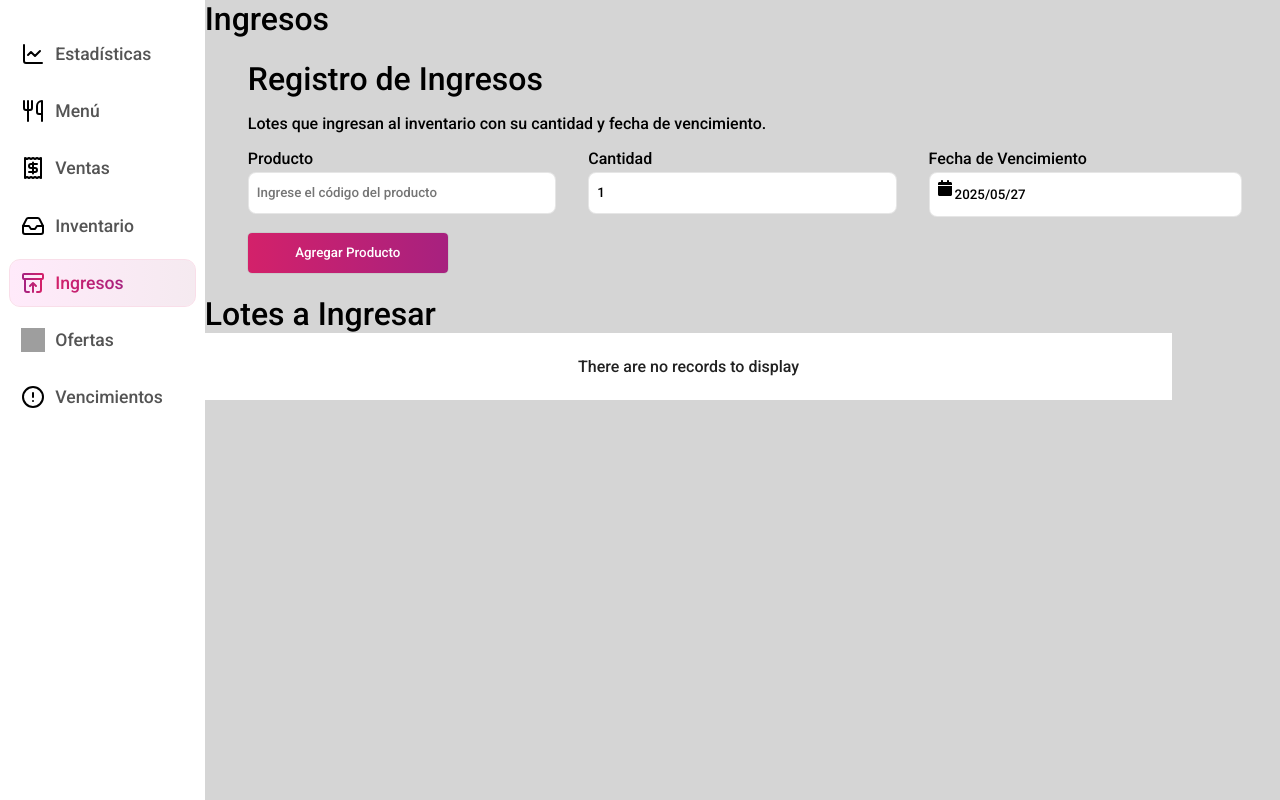
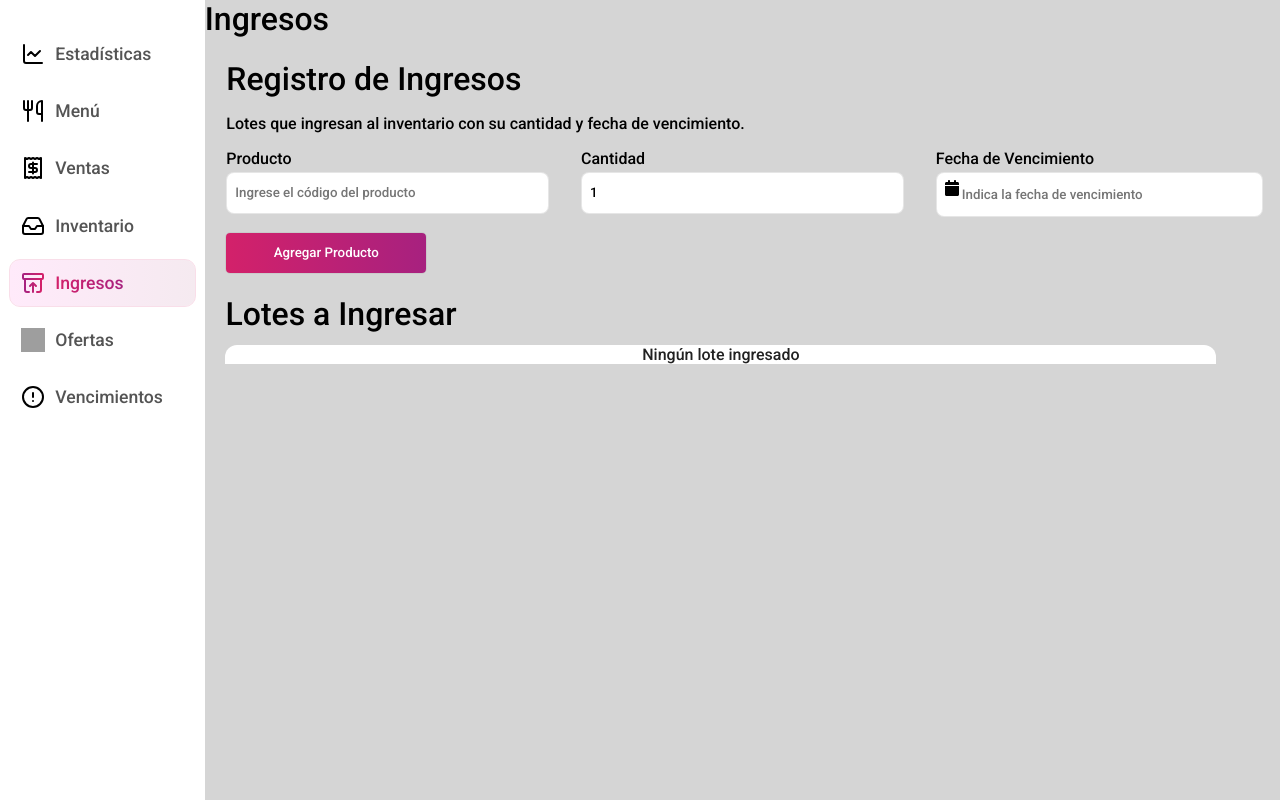
Before and after one commit to EricWithC04/stock-sales-front, a React (Vite) app: page / in a window 1280 px wide. Both pictures are taken after a click on the element "Ingresos". Built offline with nearby package versions, Linux system fonts and the light colour scheme; grey boxes are pictures that could not be loaded.

Commit message:
feat: product entry page some styles and validate

```diff
--- a/src/components/productsEntryForm/ProductsEntryForm.module.css
+++ b/src/components/productsEntryForm/ProductsEntryForm.module.css
@@ -1,7 +1,7 @@
 .products-entry-form {
     display: flex;
     flex-direction: column;
-    padding: 2% 4%;
+    padding: 2%;
     gap: 1rem;
 }
 
--- a/src/components/productsEntryForm/ProductsEntryForm.tsx
+++ b/src/components/productsEntryForm/ProductsEntryForm.tsx
@@ -63,14 +63,10 @@ export const ProductsEntryForm = ({ entryProducts, openModal }: Props) => {
     const validateFormErrors = (data: LotData) => {
         const currentErrors = { product: "", quantity: "", expiresDate: "" }
 
-        if (!data.product) currentErrors.product = "Debes colocar el codigo del producto"
+        if (data.product.length === 0) currentErrors.product = "Debes colocar el codigo del producto"
         if (!data.quantity) currentErrors.quantity = "Debes colocar la cantidad"
         else if (data.quantity <= 0) currentErrors.quantity = "La cantidad debe ser mayor a 0"
-        if (!data.expiresDate) {
-            currentErrors.expiresDate = "El campo es requerido"
-            console.log(data.expiresDate);
-
-        }
+        if (!data.expiresDate) currentErrors.expiresDate = "El campo es requerido"
         else {
             const today = new Date()
             today.setHours(0, 0, 0, 0)
@@ -84,6 +80,7 @@ export const ProductsEntryForm = ({ entryProducts, openModal }: Props) => {
         }
 
         setErrors(currentErrors)
+        return currentErrors
     }
 
     const handleChange = (e: React.ChangeEvent<HTMLInputElement>) => {
@@ -110,12 +107,14 @@ export const ProductsEntryForm = ({ entryProducts, openModal }: Props) => {
             expiresDate: lotData.expiresDate
         }
 
-        if (validateIdExists(entryProduct.id)) {
+        if (validateIdExists(entryProduct.id) || lotData.product.length === 0) {
             setErrorsActive(true)
-            if (!errors.product.length && !errors.quantity.length && !errors.expiresDate.length) {
+            const currentErrors = validateFormErrors(lotData)
+            if (!currentErrors.product.length && !currentErrors.quantity.length && !currentErrors.expiresDate.length) {
                 entryProducts(entryProduct)
                 uploadNewLot({ ...entryProduct, id: Date.now(), productId: entryProduct.id })
 
+                setErrorsActive(false)
                 setLotData({
                     product: "",
                     quantity: 1,
@@ -139,6 +138,7 @@ export const ProductsEntryForm = ({ entryProducts, openModal }: Props) => {
                         type="text"
                         onChange={handleChange}
                         value={lotData.product}
+                        autoComplete="off"
                         placeholder="Ingrese el código del producto"
                     />
                     { errorsActive && errors.product.length ? <span className={styles["error"]}>{errors.product}</span> : null }
@@ -194,7 +194,8 @@ export const ProductsEntryForm = ({ entryProducts, openModal }: Props) => {
                         )}
                         name="expiresDate"
                         showYearDropdown
-                        selected={new Date()}
+                        selected={undefined}
+                        autoComplete="off"
                         minDate={new Date()}
                         value={lotData.expiresDate === null ? undefined : `${getDateString(new Date(lotData.expiresDate))}`}
                         placeholderText="Indica la fecha de vencimiento"
--- a/src/components/productsEntryList/ProductsEntryList.module.css
+++ b/src/components/productsEntryList/ProductsEntryList.module.css
@@ -1,3 +1,8 @@
 .products-entry-list-container {
-    width: 90%
+    width: 96%
 }
+
+.products-entry-list-container h1 {
+    margin-left: 2%;
+    margin-bottom: 12px;
+}
--- a/src/components/productsEntryList/ProductsEntryList.tsx
+++ b/src/components/productsEntryList/ProductsEntryList.tsx
@@ -1,5 +1,6 @@
 import DataTable from "react-data-table-component"
 import styles from "./ProductsEntryList.module.css"
+import { customStylesWithPagination } from "../../styles/customStylesTables"
 
 interface Props {
     entriesData: Array<any>
@@ -32,6 +33,9 @@ export const ProductsEntryList = ({ entriesData }: Props) => {
             <DataTable
                 columns={columns}
                 data={entriesData}
+                pagination
+                noDataComponent="Ningún lote ingresado"
+                customStyles={customStylesWithPagination}
             />
         </div>
     )
```
